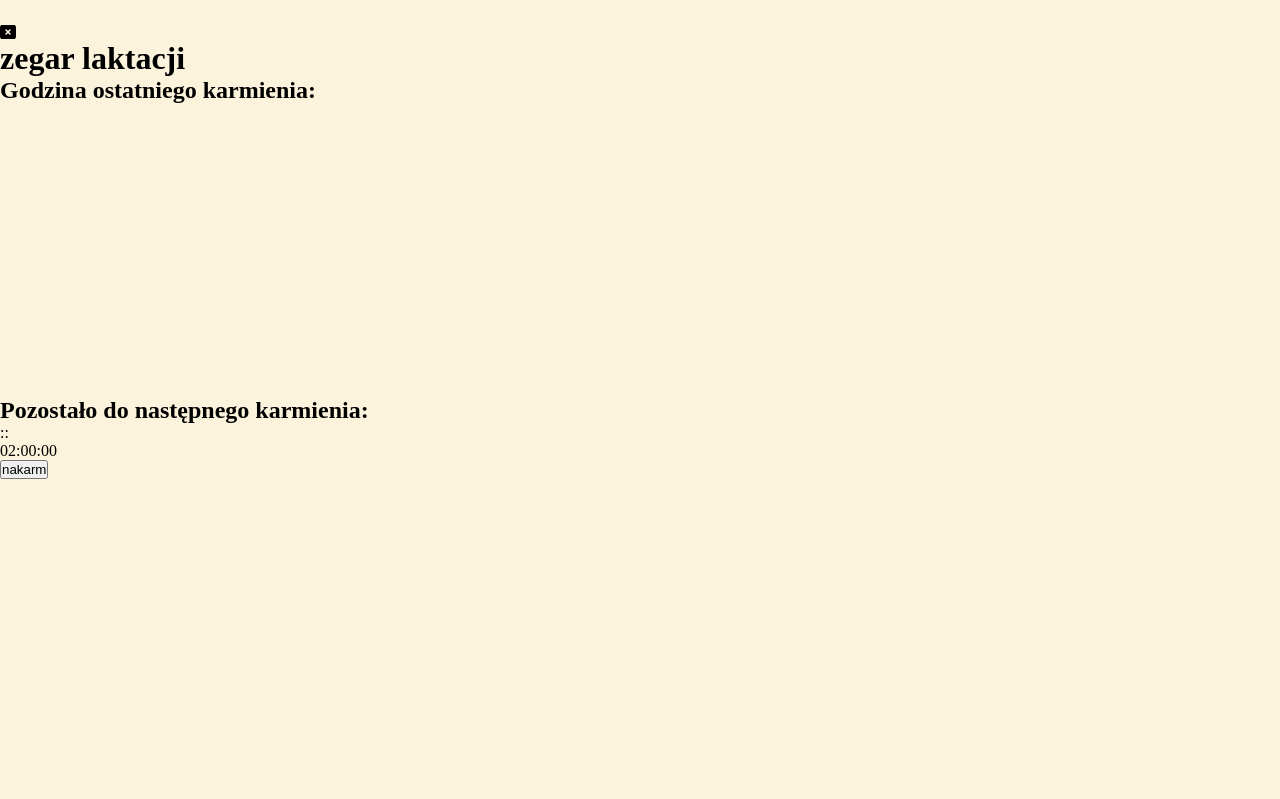
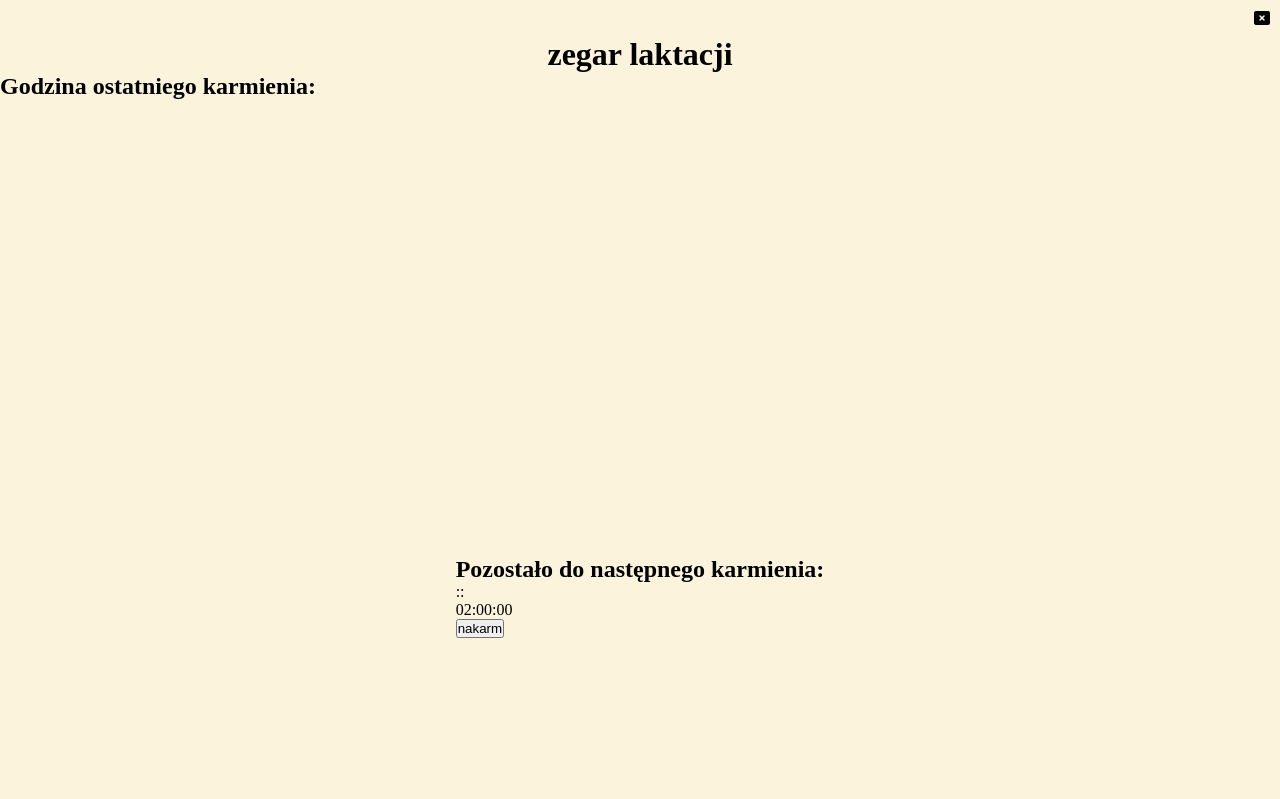
Before and after one commit to greg2012201/lactation-app, a plain HTML site: page index.html in a window 1280 px wide. Drawn offline with Linux system fonts and the light colour scheme.

Commit message:
updated _layout.scss, _mixins.scss, _variables.scss

```diff
--- a/styles/sass/_layout.scss
+++ b/styles/sass/_layout.scss
@@ -1,17 +1,31 @@
 .app {
-    @include flex-box(column);
-    @include centering(3vh);
+    @include flex-box(column, null, center);
+    @include centering();
+    padding-top: 10px;
     max-width: 1280px;
     min-height: 100vh;
+    max-height: calc(100vh - 20px);
     background-color: transparentize(rgba($main-bacground-color, 14, ), 0.86);
 
-    /*    &__reset-icon {
+    &__reset-icon {
 
         align-self: flex-end;
-    } */
+        margin: 0 10px 10px 0;
+    }
 }
 
 .end-time-container {
     width: 100%;
-    height: 40vh;
+    min-height: 40vh;
 }
+
+.list {
+    @include centering(20px);
+    width: 70%;
+    min-height: 32vh;
+}
+
+.counter {
+    margin-top: 20vh;
+    flex-basis: 30vh;
+}
--- a/styles/sass/_mixins.scss
+++ b/styles/sass/_mixins.scss
@@ -4,10 +4,14 @@
 
 }
 
-@mixin flex-box($direction: row) {
+@mixin flex-box($direction: row, $content-justify: stretch, $items-align:stretch) {
+
+
 
     display: flex;
-    flex-direction: $direction
+    flex-direction: $direction;
+    justify-content: $content-justify;
+    align-items: $items-align;
 }
 
 @mixin text-style () {}
--- a/styles/sass/_variables.scss
+++ b/styles/sass/_variables.scss
@@ -1,2 +1,3 @@
 $main-bacground-color : #e6b00e;
 $light-red-font-color :#E6420E;
+$buttons-color: #F3C186;
```
Also changed, not shown: styles/css/style.css, 1 other file.
